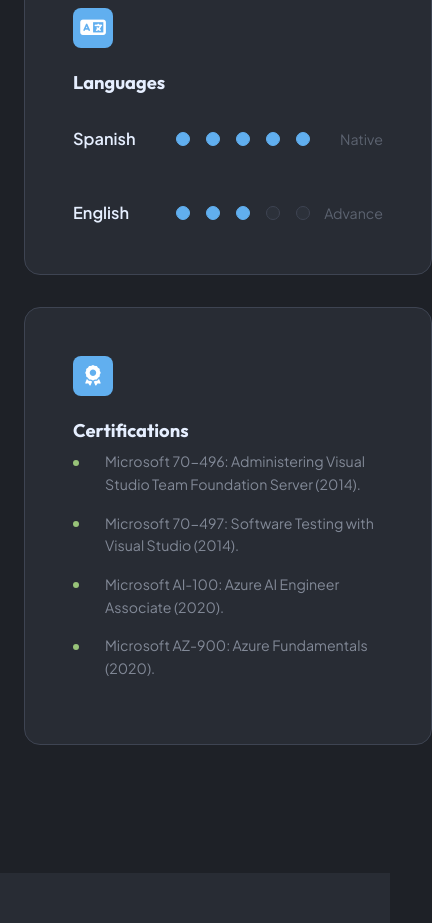
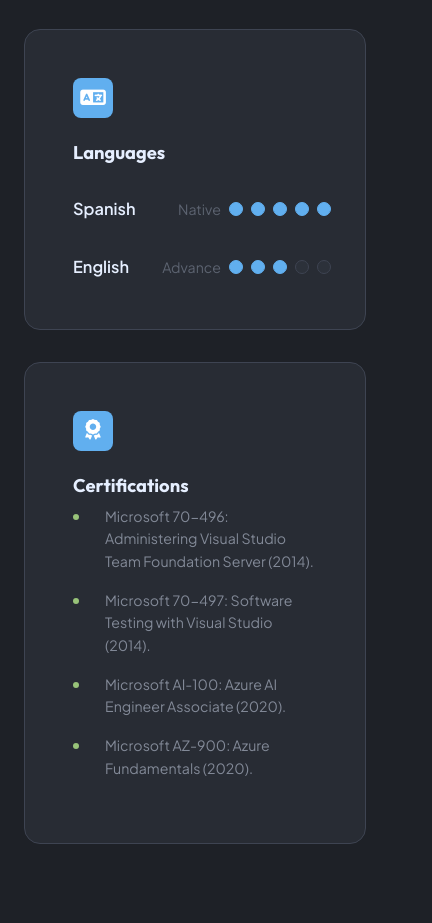
Before and after one commit to gilpe/portfolio-website, a plain HTML site: page index.html in a window 390 px wide. Shown: the part 6852-7775 px from the top of the page, 432 px wide, since content can reach past the window. Drawn offline with Linux system fonts and the light colour scheme.

Commit message:
fix for education card overflow

```diff
--- a/styles.css
+++ b/styles.css
@@ -1038,7 +1038,7 @@
 .education-card__languages {
     display: flex;
     flex-direction: column;
-    gap: var(--space-2xl);
+    gap: var(--space-xl);
     margin-top: var(--space-xl);
 }
 
@@ -1046,19 +1046,22 @@
     display: flex;
     align-items: center;
     justify-content: space-between;
+    gap: var(--space-md);
 }
 
 .language-item__name {
     font-weight: 600;
     color: var(--text-primary);
-    min-width: 100px;
+    min-width: 80px;
+    flex-shrink: 0;
 }
 
 .language-item__level {
     display: flex;
-    gap: var(--space-md);
-    width: 140px;
+    gap: var(--space-sm);
+    flex: 1;
     justify-content: center;
+    min-width: 0;
 }
 
 .language-item__dot {
@@ -1067,6 +1070,7 @@
     border-radius: var(--radius-full);
     background: var(--bg-tertiary);
     border: 1px solid var(--border-color);
+    flex-shrink: 0;
 }
 
 .language-item__dot.filled {
@@ -1077,8 +1081,9 @@
 .language-item__label {
     font-size: var(--text-sm);
     color: var(--text-tertiary);
-    min-width: 70px;
+    min-width: 60px;
     text-align: right;
+    flex-shrink: 0;
 }
 
 /* ==========================================
@@ -1659,4 +1664,15 @@
     .contact__form {
         padding: var(--space-lg);
     }
-}
+
+    .language-item {
+        flex-wrap: wrap;
+        gap: var(--space-sm);
+    }
+
+    .language-item__level {
+        order: 3;
+        width: 100%;
+        justify-content: flex-start;
+    }
+}
```
